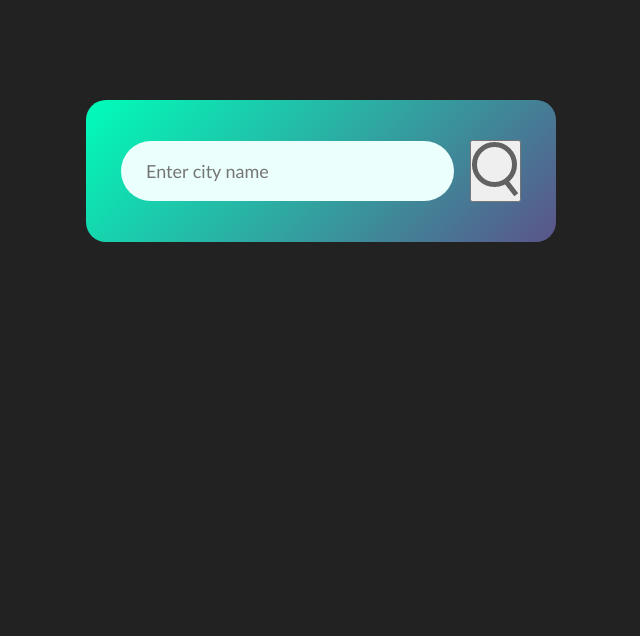
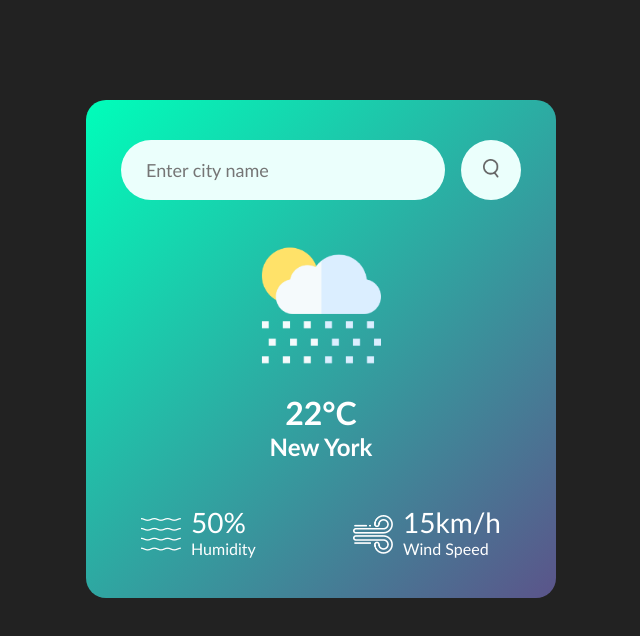
Before and after one commit to HilalKocak/Vanilla-JavaScript-Projects, a plain HTML site: page 32-Weather App/index.html in a window 1280 px wide. Shown: the whole page, without its empty margins (319-959 px from the left). Drawn offline with Linux system fonts and the light colour scheme.

Commit message:
Add style to images

```diff
--- a/32-Weather App/index.html
+++ b/32-Weather App/index.html
@@ -11,8 +11,29 @@
         <div class="search">
             <input type="text" placeholder="Enter city name" spellcheck="false">
             <button>
-                <img src="images/search.png" alt="">
+                <img src="images/search.png">
             </button>
+        </div>
+        <div class="wather">
+            <img src="images/rain.png" class="weather-icon">
+            <h1 class="temp">22°C</h1>
+            <h2 class="city">New York</h2>
+            <div class="details">
+                <div class="col">
+                    <img src="images/humidity.png">
+                    <div>
+                        <p class="humidity">50%</p>
+                        <p>Humidity</p>
+                    </div>
+                </div>
+                <div class="col">
+                    <img src="images/wind.png">
+                    <div>
+                        <p class="wind">15km/h</p>
+                        <p>Wind Speed</p>
+                    </div>
+                </div>
+            </div>
         </div>
     </div>
 </body>
--- a/32-Weather App/style.css
+++ b/32-Weather App/style.css
@@ -39,3 +39,57 @@ body {
    font-size: 18px;
 
 }
+
+.search button{
+    border: 0;
+    outline: 0;
+    background: #ebfffc;
+    border-radius: 50%;
+    width: 60px;
+    height: 60px;
+    cursor: pointer;
+}
+
+.search img{
+    width: 16px;
+
+}
+
+.weather-icon {
+    width: 170px;
+    margin-top: 20px;
+}
+
+.weather h1 {
+    font-size: 80px;
+    font-weight: 500;
+}
+
+.weather h2 {
+    font-size: 45px;
+    font-weight: 400;
+    margin-top: -10px;
+
+}
+.details {
+    display: flex;
+    align-items: center;
+    justify-content: space-between;
+    padding: 0 20px;
+    margin-top: 50px;
+}
+.col{
+    display: flex;
+    align-items: center;
+    text-align: left;
+}
+
+.col img {
+    width: 40px;
+    margin-right: 10px;
+}
+
+.humidity, .wind{
+    font-size: 28px;
+    margin-top: -6px;
+}
```
